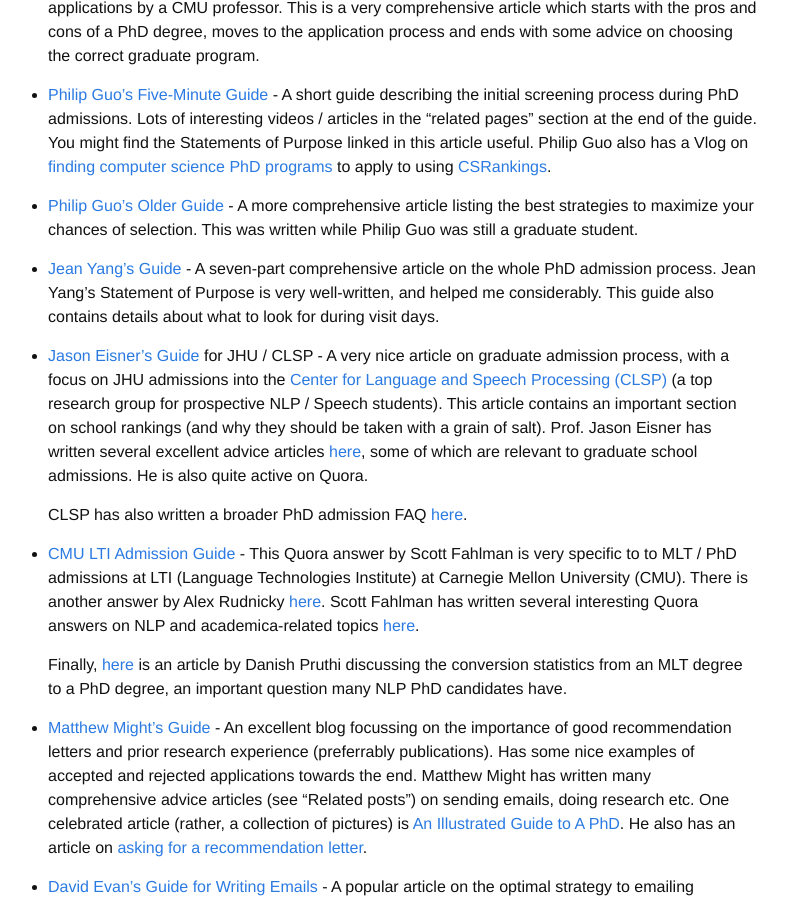
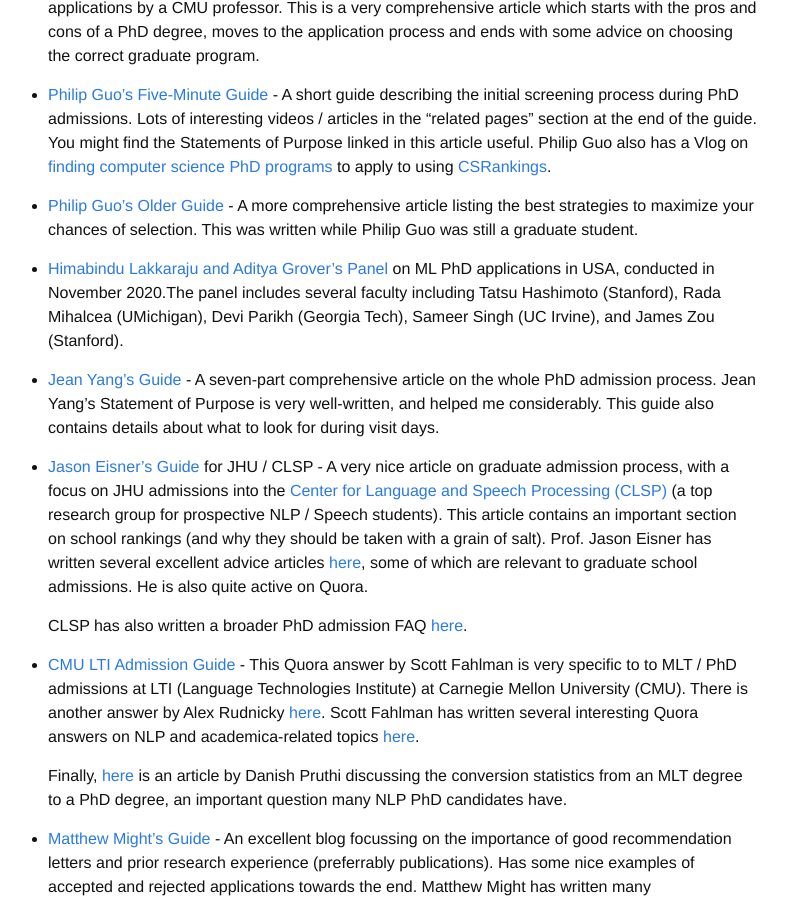
Before and after one commit to martiansideofthemoon/martiansideofthemoon.github.io, a Jekyll site: the page built from _posts/2018-05-30-grad-resources.markdown, in a window 1280 px wide and 900 px high, scrolled down 537 px. Shown: the whole window, without its empty margins (252-1039 px from the left). Built offline with Jekyll 4.4.1, drawn with Linux system fonts in a browser that asks for light colours; comment, search, counter and statistics services are not loaded.

Commit message:
Adding to grad school resources

```diff
--- a/_posts/2018-05-30-grad-resources.markdown
+++ b/_posts/2018-05-30-grad-resources.markdown
@@ -17,6 +17,8 @@ Most of this advice is **written by professors** and is focused towards PhD appl
 * [Philip Guo's Five-Minute Guide](http://www.pgbovine.net/PhD-application-tips.htm) - A short guide describing the initial screening process during PhD admissions. Lots of interesting videos / articles in the "related pages" section at the end of the guide. You might find the Statements of Purpose linked in this article useful. Philip Guo also has a Vlog on [finding computer science PhD programs](http://www.pgbovine.net/PG-Vlog-203-applying-to-CS-PhD-programs.htm) to apply to using [CSRankings](csrankings.org/).
 
 * [Philip Guo's Older Guide](http://www.pgbovine.net/grad-school-app-tips.htm) - A more comprehensive article listing the best strategies to maximize your chances of selection. This was written while Philip Guo was still a graduate student.
+
+* [Himabindu Lakkaraju and Aditya Grover's Panel](https://www.youtube.com/watch?v=z6TkkdlRWcU) on ML PhD applications in USA, conducted in November 2020.The panel includes several faculty including Tatsu Hashimoto (Stanford), Rada Mihalcea (UMichigan), Devi Parikh (Georgia Tech), Sameer Singh (UC Irvine), and James Zou (Stanford).
 
 * [Jean Yang's Guide](http://jxyzabc.blogspot.com/2008/08/cs-grad-school-part-1-deciding-to-apply.html) - A seven-part comprehensive article on the whole PhD admission process. Jean Yang's Statement of Purpose is very well-written, and helped me considerably. This guide also contains details about what to look for during visit days.
 
```
